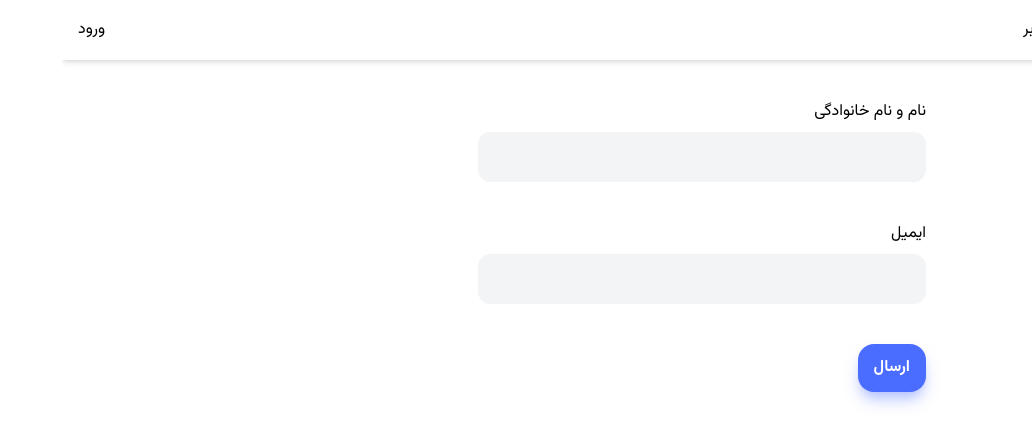
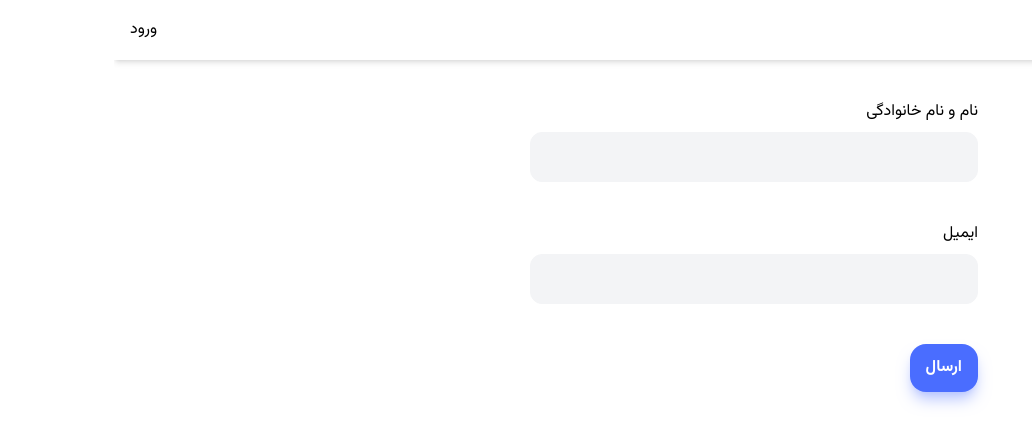
Before and after one commit to mohammadsookhtesaraei/next-store-practice, a Next.js app: page /check-profile in a window 1280 px wide. Shown: the top 444 px of the page, without its empty margins (248-1280 px from the left). Built offline with nearby package versions, Linux system fonts and the light colour scheme; no server answers.

Commit message:
add multi layout

```diff
--- a/src/app/(user)/check-profile/page.tsx
+++ b/src/app/(user)/check-profile/page.tsx
@@ -25,7 +25,7 @@ const CheckProfile = () => {
     setProfileData((prev) => ({ ...prev, [name]: value }));
   };
 
-  const { data, isPending, mutateAsync } = useMutation({
+  const { isPending, mutateAsync } = useMutation({
     mutationFn: completeProfile,
   });
 
--- /dev/null
+++ b/src/app/(user)/layout.tsx
@@ -0,0 +1,13 @@
+import Layout from "@/components/layout/Layout"
+
+type UserLayoutProps={
+    children:React.ReactNode
+}
+const UserLayout = ({children}:UserLayoutProps) => {
+  return (
+    <Layout>
+        {children}
+    </Layout>
+  )
+}
+export default UserLayout
--- a/src/app/layout.tsx
+++ b/src/app/layout.tsx
@@ -3,8 +3,9 @@ import type { Metadata } from "next";
 import { Vazirmatn } from "next/font/google";
 
 import "./globals.css";
-import Layout from "@/components/layout/Layout";
+
 import QueryProvider from "@/providers/ReactQueryProvider";
+
 import { Toaster } from "react-hot-toast";
 
 const vazir = Vazirmatn({
@@ -27,7 +28,7 @@ export default function RootLayout({
     <html lang="fa" dir="rtl" className={`${vazir.variable}`}>
       <body>
         <QueryProvider>
-          <Layout>{children}</Layout>
+          {children}
           <Toaster/>
         </QueryProvider>
       </body>
--- /dev/null
+++ b/src/app/products/layout.tsx
@@ -0,0 +1,15 @@
+import Layout from "@/components/layout/Layout"
+
+
+type ProductsLayoutProps={
+    children:React.ReactNode
+}
+
+const ProductsLayout = ({children}:ProductsLayoutProps) => {
+  return (
+    <Layout>
+        {children}
+    </Layout>
+  )
+}
+export default ProductsLayout
--- a/src/components/layout/Header.tsx
+++ b/src/components/layout/Header.tsx
@@ -13,8 +13,8 @@ const Header = () => {
   return (
     <header className={`shadow-md mb-10 sticky top-0 transition-all duration-200 ${isPending ? "blur-sm opacity-70" :"opacity-100 blur-0"}`}>
       <nav className="container flex items-center h-15">
-        <ul className="flex w-full justify-between">
-          <div className="flex">
+    <ul className="flex w-full justify-between gap-4">
+      <div className="flex items-center gap-x-3">
     {menuItems.map((item) => (
       <li key={item.id}>
         <NavLink path={item.path}>{item.children}</NavLink>
@@ -29,6 +29,8 @@ const Header = () => {
       )}
     </li>
    </ul>
+
+
       </nav>
     </header>
   );
--- a/src/components/layout/Layout.tsx
+++ b/src/components/layout/Layout.tsx
@@ -9,7 +9,7 @@ const Layout = ({ children}:LayoutProps) => {
   return (
     <>
     <Header/>
-    <main className="flex-1">
+    <main className="flex-1 container">
         {children}
     </main>
     <Footer/>
```
Also changed, not shown: src/app/(admin)/admin/page.tsx (renamed from src/app/admin/page.tsx), src/app/(profile)/profile/page.tsx (renamed from src/app/(user)/profile/page.tsx), src/app/(user)/page.tsx (renamed from src/app/page.tsx). Lines whose indentation alone changed are shown as unchanged.
